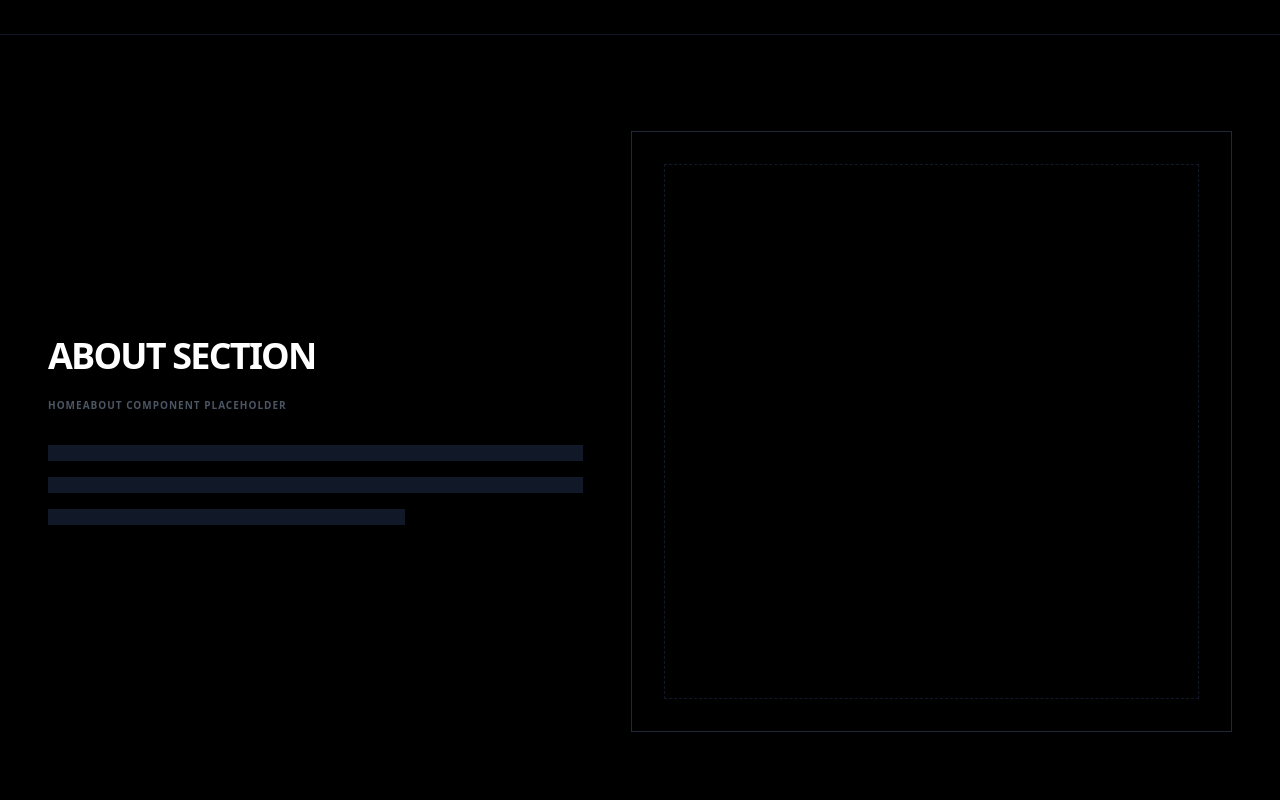
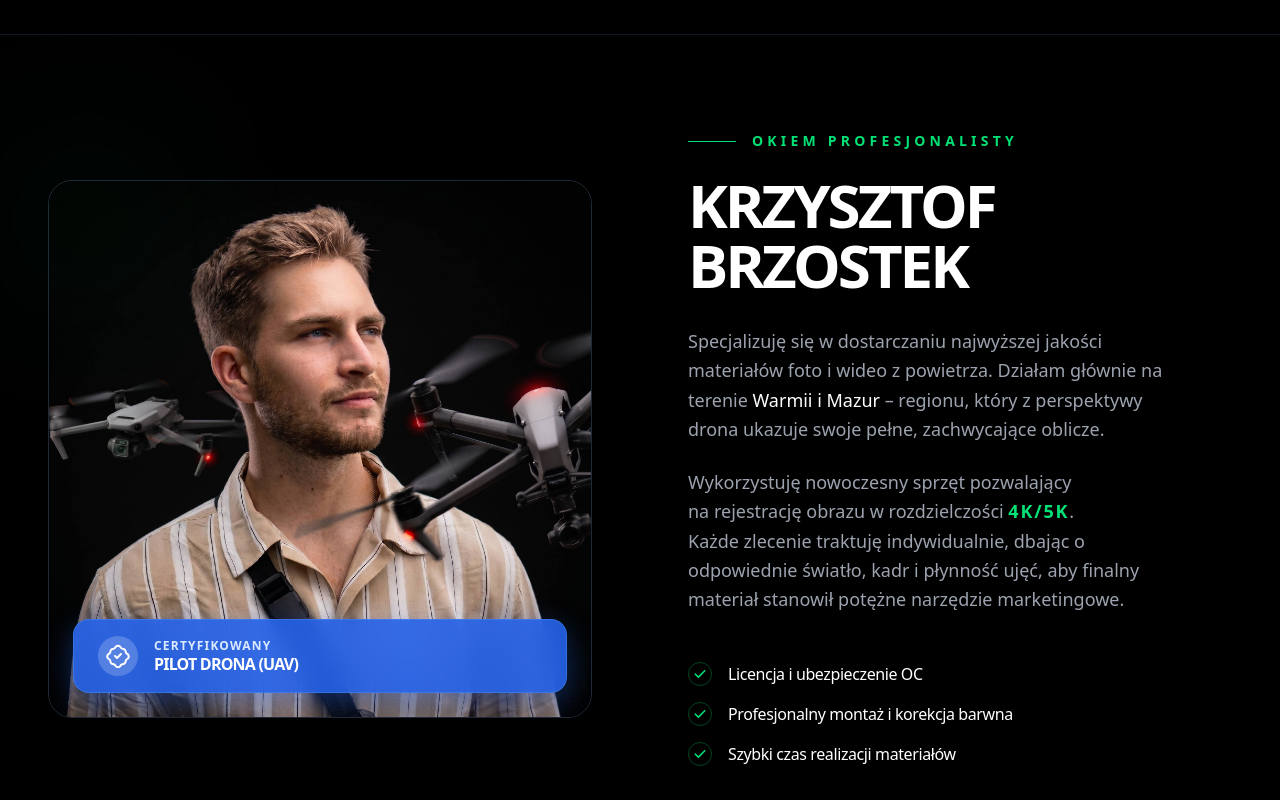
Before and after one commit to michab1332/scope-drone-client, a Nuxt app: page / in a window 1280 px wide. Shown: the part 3280-4080 px from the top of the page. Built offline with nearby package versions, Linux system fonts and the light colour scheme.

Commit message:
feat: seo

```diff
--- a/app/components/Home/About.vue
+++ b/app/components/Home/About.vue
@@ -1,23 +1,131 @@
+<script setup lang="ts">
+import { ref, onMounted } from 'vue'
+
+/**
+ * About Component
+ * Features:
+ * - Left-side profile image with "Certified" badge (Blue - as requested)
+ * - Professional bio with Green accents (Consistent with site)
+ * - List of key advantages with custom Green checkmarks
+ */
+
+const sectionRef = ref<HTMLElement | null>(null)
+const isVisible = ref(false)
+
+onMounted(() => {
+  const observer = new IntersectionObserver((entries) => {
+    if (entries[0].isIntersecting) {
+      isVisible.value = true
+      observer.disconnect()
+    }
+  }, { threshold: 0.1 })
+
+  if (sectionRef.value) {
+    observer.observe(sectionRef.value)
+  }
+})
+
+const features = [
+  'Licencja i ubezpieczenie OC',
+  'Profesjonalny montaż i korekcja barwna',
+  'Szybki czas realizacji materiałów'
+]
+</script>
+
 <template>
   <section
-      id="about"
-      class="py-24 border-b border-gray-900 bg-black"
+    id="about"
+    ref="sectionRef"
+    class="py-24 border-b border-gray-900 bg-black relative overflow-hidden"
   >
     <AppContainer>
-      <div class="flex flex-col md:flex-row gap-12 items-center">
-        <div class="flex-1">
-          <h2 class="text-4xl font-bold uppercase tracking-tighter text-white mb-6 leading-none">ABOUT SECTION</h2>
-          <p class="text-gray-600 font-sans text-[10px] uppercase tracking-widest font-bold mb-8">HomeAbout Component Placeholder</p>
-          <div class="space-y-4">
-            <div class="h-4 bg-gray-900 w-full" />
-            <div class="h-4 bg-gray-900 w-full" />
-            <div class="h-4 bg-gray-900 w-2/3" />
+      <div class="flex flex-col md:flex-row gap-16 md:gap-24 items-center">
+
+        <!-- Profile Image Column -->
+        <div
+          class="flex-1 relative transition-all duration-1000 transform"
+          :class="isVisible ? 'opacity-100 translate-x-0' : 'opacity-0 -translate-x-12'"
+        >
+          <div class="relative rounded-3xl overflow-hidden border border-gray-800 shadow-2xl group">
+            <NuxtImg
+              src="/assets/images/krzys.jpg"
+              alt="Krzysztof Brzostek - Scopedrone Pilot i certyfikowany operator UAV"
+              class="w-full h-auto transition-all duration-700 object-cover"
+              loading="lazy"
+              format="webp"
+              quality="90"
+            />
+            <!-- Certification Badge (Blue - Kept as requested) -->
+            <div
+              class="absolute bottom-6 left-6 right-6 bg-blue-600/90 backdrop-blur-md px-6 py-4 rounded-2xl flex items-center gap-4 border border-blue-400/30 shadow-[0_10px_30px_rgba(37,99,235,0.4)]"
+            >
+              <div class="w-10 h-10 rounded-full bg-white/20 flex items-center justify-center">
+                <svg xmlns="http://www.w3.org/2000/svg" class="w-6 h-6 text-white" fill="none" viewBox="0 0 24 24" stroke="currentColor">
+                  <path stroke-linecap="round" stroke-linejoin="round" stroke-width="2" d="M9 12l2 2 4-4M7.835 4.697a3.42 3.42 0 001.946-2.06 3.42 3.42 0 014.438 0 3.42 3.42 0 001.946 2.06 3.42 3.42 0 013.593 3.593 3.42 3.42 0 002.06 1.946 3.42 3.42 0 010 4.438 3.42 3.42 0 00-2.06 1.946 3.42 3.42 0 01-3.593 3.593 3.42 3.42 0 00-1.946 2.06 3.42 3.42 0 01-4.438 0 3.42 3.42 0 00-1.946-2.06 3.42 3.42 0 01-3.593-3.593 3.42 3.42 0 00-2.06-1.946 3.42 3.42 0 010-4.438 3.42 3.42 0 002.06-1.946 3.42 3.42 0 013.593-3.593z" />
+                </svg>
+              </div>
+              <div>
+                <span class="block text-xs text-blue-100 uppercase tracking-widest font-bold">Certyfikowany</span>
+                <span class="block text-white font-bold leading-tight uppercase tracking-tighter">Pilot Drona (UAV)</span>
+              </div>
+            </div>
+          </div>
+
+          <!-- Background accent for the image -->
+          <div class="absolute -top-10 -left-10 w-40 h-40 bg-[#00E275]/5 blur-[80px] rounded-full pointer-events-none" />
+        </div>
+
+        <!-- Bio Content Column -->
+        <div
+          class="flex-1 transition-all duration-1000 delay-300 transform"
+          :class="isVisible ? 'opacity-100 translate-x-0' : 'opacity-0 translate-x-12'"
+        >
+          <div class="flex items-center gap-4 mb-6">
+            <div class="w-12 h-[1px] bg-[#00E275]" />
+            <span class="text-[#00E275] text-sm font-bold uppercase tracking-[0.3em]">Okiem profesjonalisty</span>
+          </div>
+
+          <h2 class="text-4xl md:text-6xl font-black text-white uppercase tracking-tighter leading-none mb-8">
+            Krzysztof <br/> Brzostek
+          </h2>
+
+          <div class="space-y-6 text-gray-400 text-lg font-light leading-relaxed text-balance">
+            <p>
+              Specjalizuję się w dostarczaniu najwyższej jakości materiałów foto i wideo z powietrza. Działam głównie na terenie <span class="text-white font-medium">Warmii i Mazur</span> – regionu, który z perspektywy drona ukazuje swoje pełne, zachwycające oblicze.
+            </p>
+            <p>
+              Wykorzystuję nowoczesny sprzęt pozwalający na rejestrację obrazu w rozdzielczości <span class="text-[#00E275] font-bold tracking-widest">4K/5K</span>. Każde zlecenie traktuję indywidualnie, dbając o odpowiednie światło, kadr i płynność ujęć, aby finalny materiał stanowił potężne narzędzie marketingowe.
+            </p>
+          </div>
+
+          <!-- Feature List -->
+          <div class="mt-12 space-y-4">
+            <div
+              v-for="(feature, index) in features"
+              :key="index"
+              class="flex items-center gap-4 group"
+            >
+              <div class="w-6 h-6 rounded-full border border-[#00E275]/30 flex items-center justify-center text-[#00E275] group-hover:bg-[#00E275] group-hover:text-black transition-all duration-300">
+                <svg xmlns="http://www.w3.org/2000/svg" class="w-4 h-4" viewBox="0 0 20 20" fill="currentColor">
+                  <path fill-rule="evenodd" d="M16.707 5.293a1 1 0 010 1.414l-8 8a1 1 0 01-1.414 0l-4-4a1 1 0 011.414-1.414L8 12.586l7.293-7.293a1 1 0 011.414 0z" clip-rule="evenodd" />
+                </svg>
+              </div>
+              <span class="text-white font-medium tracking-tight">{{ feature }}</span>
+            </div>
           </div>
         </div>
-        <div class="flex-1 aspect-square border border-gray-800 bg-black/50 flex items-center justify-center p-8">
-          <div class="w-full h-full border border-gray-900 border-dashed" />
-        </div>
+
       </div>
     </AppContainer>
   </section>
 </template>
+
+<style scoped>
+/* Profile image hover depth */
+img {
+  transition: transform 1.5s cubic-bezier(0.2, 1, 0.3, 1);
+}
+.group:hover img {
+  transform: scale(1.05);
+}
+</style>
--- a/app/components/Home/Services.vue
+++ b/app/components/Home/Services.vue
@@ -83,14 +83,12 @@ onMounted(() => {
           :style="{ transitionDelay: `${index * 150}ms` }"
           :class="isVisible ? 'opacity-100 translate-y-0' : 'opacity-0 translate-y-12'"
         >
-          <!-- Background Image -->
-          <div
-            class="absolute inset-0 transition-transform duration-1000 group-hover:scale-110"
-            :style="{
-              backgroundImage: `url(${service.image})`,
-              backgroundSize: 'cover',
-              backgroundPosition: 'center'
-            }"
+          <!-- Background Image (NuxtImg for SEO) -->
+          <NuxtImg
+            :src="service.image"
+            :alt="`Scopedrone - Usługi: ${service.title}`"
+            class="absolute inset-0 w-full h-full object-cover transition-transform duration-1000 group-hover:scale-110"
+            loading="lazy"
           />
 
           <!-- Overlay Gradients (Persistent darken for text readability) -->
--- a/app/pages/index.vue
+++ b/app/pages/index.vue
@@ -26,4 +26,43 @@ useSeoMeta({
   ogImage: '/hero-image.jpg',
   twitterCard: 'summary_large_image',
 })
+
+// JSON-LD Structured Data
+useHead({
+  script: [
+    {
+      type: 'application/ld+json',
+      children: JSON.stringify({
+        '@context': 'https://schema.org',
+        '@type': 'ProfessionalService',
+        'name': 'Scopedrone - Krzysztof Brzostek',
+        'description': 'Profesjonalne usługi dronem: filmowanie i fotografia z powietrza na Warmii i Mazurach.',
+        'url': 'https://scopedrone.pl',
+        'image': 'https://scopedrone.pl/hero-image.jpg',
+        'address': {
+          '@type': 'PostalAddress',
+          'addressRegion': 'Warmińsko-Mazurskie',
+          'addressCountry': 'PL'
+        },
+        'geo': {
+          '@type': 'GeoCoordinates',
+          'latitude': '53.7784',
+          'longitude': '20.4801'
+        },
+        'openingHoursSpecification': {
+          '@type': 'OpeningHoursSpecification',
+          'dayOfWeek': [
+            'Monday', 'Tuesday', 'Wednesday', 'Thursday', 'Friday', 'Saturday'
+          ],
+          'opens': '08:00',
+          'closes': '20:00'
+        },
+        'sameAs': [
+          'https://www.facebook.com/profile.php?id=61580575165689',
+          'https://www.instagram.com/scopedrone_kb'
+        ]
+      })
+    }
+  ]
+})
 </script>
```
Also changed, not shown: public/assets/images/krzys.jpg (added), 1 other file (tests, documents, lock files or other folders).
